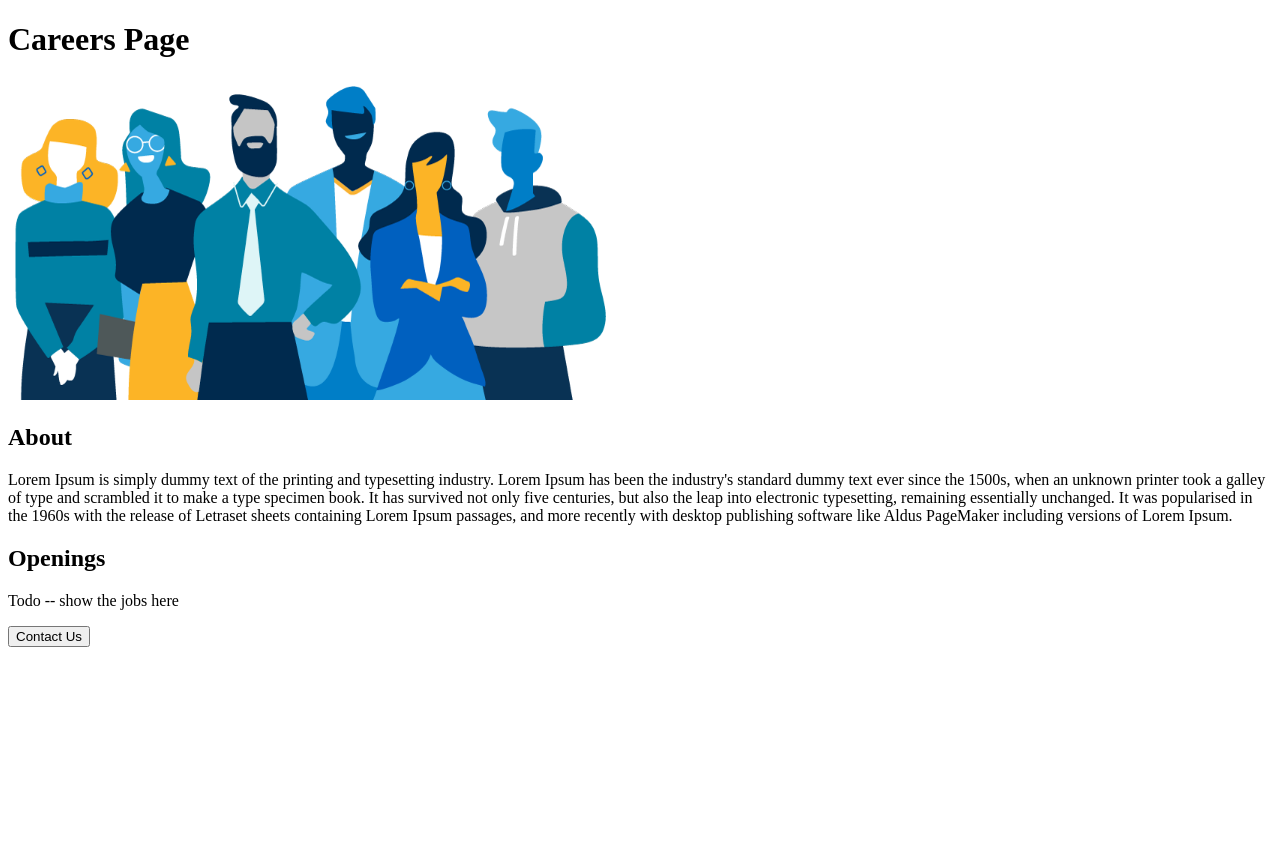
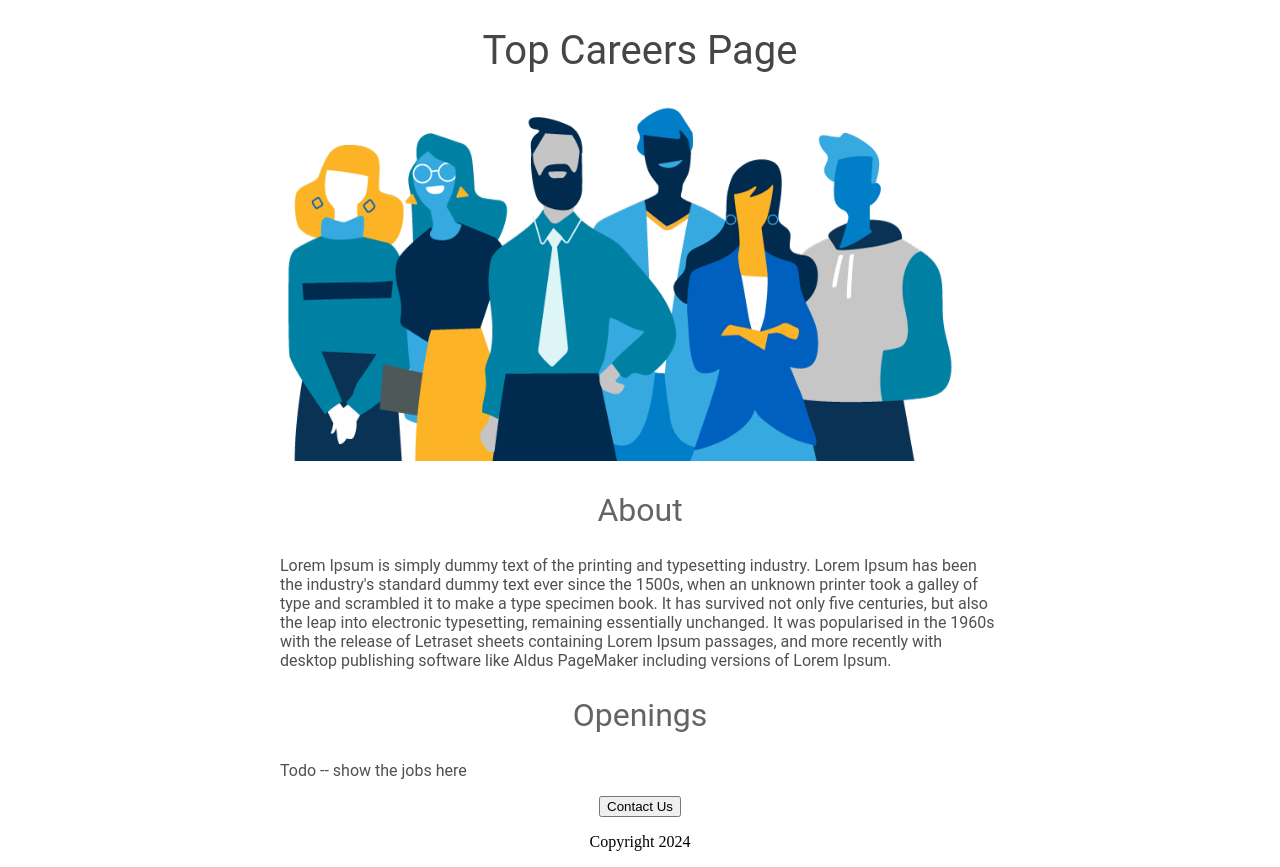
Before and after one commit to OmkarPatkar/careers-website, a Flask app: page / in a window 1280 px wide. Before the commit the page ends 647 px from the top, so only its background shows below. Run offline with Flask 3, Linux system fonts and the light colour scheme.

Commit message:
added html, css

```diff
--- a/templates/home.html
+++ b/templates/home.html
@@ -3,16 +3,56 @@
   <head>
     <title>
       Careers
-    </title>
+      </title>
+    <meta charset="utf-8">
+      <style>
+        h1 {
+          font-family: Roboto;
+          font-size: 40px;
+          font-weight: normal;
+          color: rgb(70, 70, 70);
+          text-align: center;
+        }
+
+        #banner {
+          width: 100;
+          height: 360px;
+          object-fit: cover;
+        }
+
+        h2 {
+          font-family: Roboto;
+          font-size: 32px;
+          font-weight: normal;
+          color: rgb(100, 100, 100);
+          text-align: center;
+        }
+
+        .bodytext {
+          font-family: Roboto;
+          color: rgb(80, 80, 80);
+        }
+
+        #container {
+          max-width: 720px;
+          margin: 0 auto;
+        }
+      </style>
+
   </head>
   <body>
-    <h1>Careers Page</h1>
-    <img src='https://db993c38-fc80-48c3-8353-6b27932608dc-00-2tlmko8ta708t.pike.replit.dev/static/banner.png' height='320'>
+    <div id="container">
+    <h1>Top Careers Page</h1>
+    <img id='banner' src='https://db993c38-fc80-48c3-8353-6b27932608dc-00-2tlmko8ta708t.pike.replit.dev/static/banner.png' height='320'>
     <h2>About</h2>
-    <p>Lorem Ipsum is simply dummy text of the printing and typesetting industry. Lorem Ipsum has been the industry's standard dummy text ever since the 1500s, when an unknown printer took a galley of type and scrambled it to make a type specimen book. It has survived not only five centuries, but also the leap into electronic typesetting, remaining essentially unchanged. It was popularised in the 1960s with the release of Letraset sheets containing Lorem Ipsum passages, and more recently with desktop publishing software like Aldus PageMaker including versions of Lorem Ipsum. </p>
+    <p class="bodytext">Lorem Ipsum is simply dummy text of the printing and typesetting industry. Lorem Ipsum has been the industry's standard dummy text ever since the 1500s, when an unknown printer took a galley of type and scrambled it to make a type specimen book. It has survived not only five centuries, but also the leap into electronic typesetting, remaining essentially unchanged. It was popularised in the 1960s with the release of Letraset sheets containing Lorem Ipsum passages, and more recently with desktop publishing software like Aldus PageMaker including versions of Lorem Ipsum. </p>
 
     <h2>Openings</h2>
-    <p>Todo -- show the jobs here</p>
-    <button>Contact Us</button>
-  </body>
+    <p class="bodytext">Todo -- show the jobs here</p>
+      <div style='text-align:center'>
+            <button>Contact Us</button>
+          <p>Copyright 2024</p>
+      </div>
+  </div>
+</body>
 </html>
```
